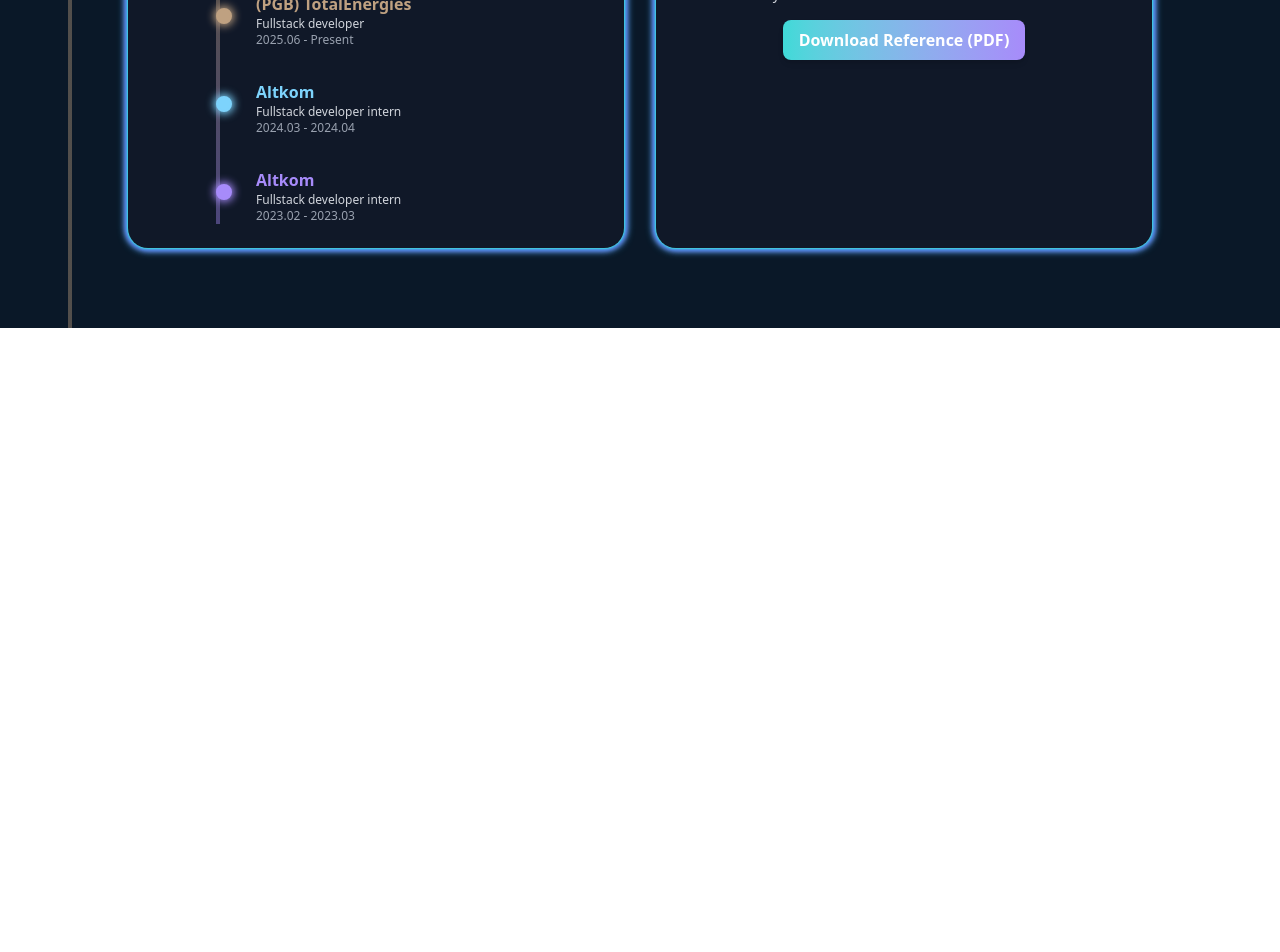
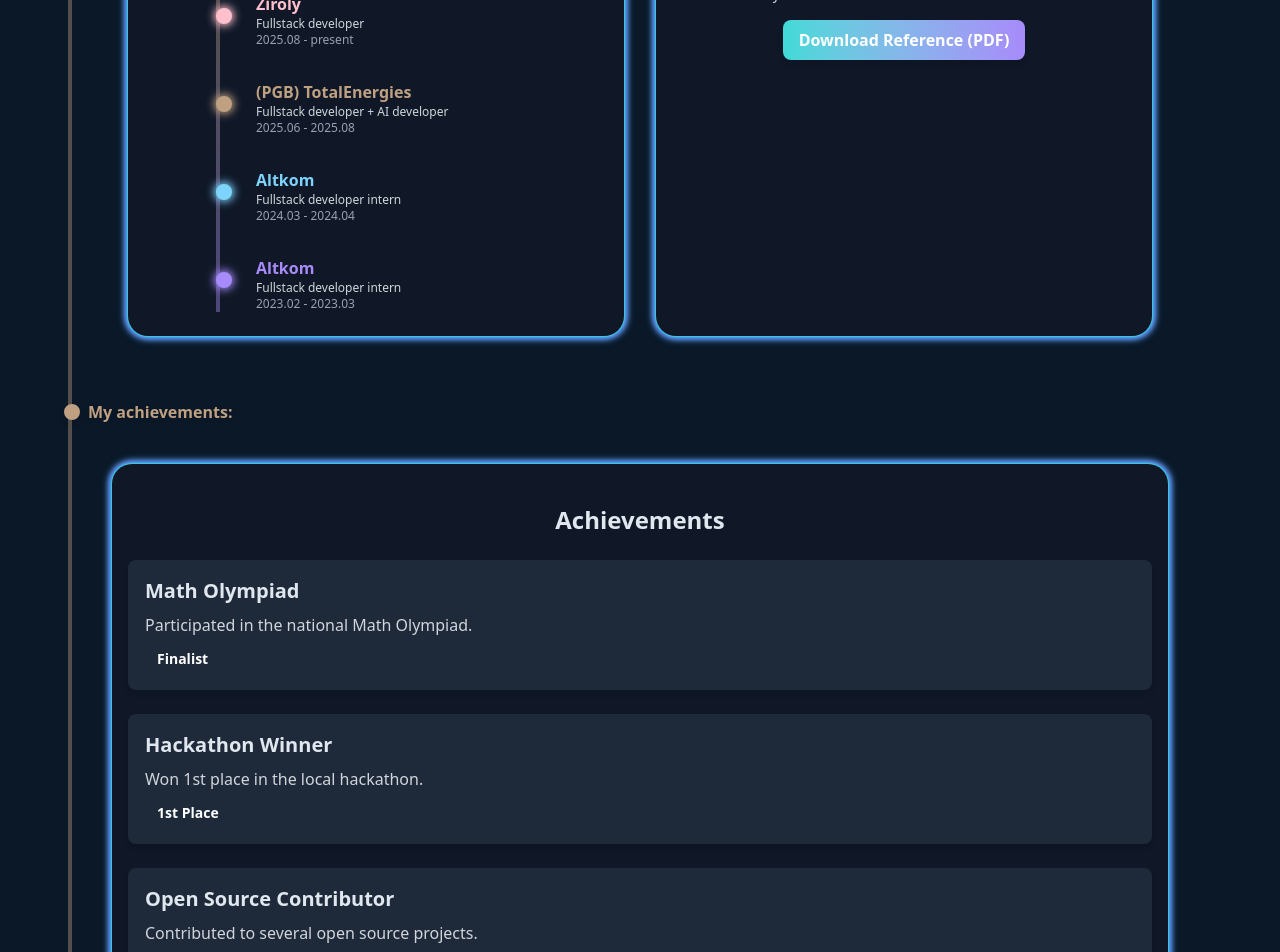
Before and after one commit to Wojtoppin/portfolio, a React (Vite) app: page / in a window 1280 px wide. Shown: the part 1200-2152 px from the top of the page. Before the commit the page ends 1528 px from the top, so only its background shows below. Built offline with nearby package versions, Linux system fonts and the light colour scheme; no server answers.

Commit message:
added an achievements component

```diff
--- a/src/App.tsx
+++ b/src/App.tsx
@@ -6,16 +6,18 @@ import ProjectsHolder from "./components/ProjectsHolder";
 import Timeline from "./components/Timeline";
 import AboutMe from "./components/AboutMe";
 import WorkPlaces from "./components/WorkPlaces";
+import Achievements from "./components/Achievements";
 
 function App() {
   return (
-    <div className="App bg-gradient-to-b from-[#0A1828] to-[black]" style={{ position: "relative", minHeight: "100vh" }}>
+    <div className="App" style={{ position: "relative", minHeight: "100vh" }}>
       <StarBackground />
       <Header />
       <Timeline>
         <ProjectsHolder timelineText="My favourite projects:"/>
         <AboutMe timelineText="About me:" />
         <WorkPlaces timelineText="My work experience: "/>
+        <Achievements timelineText="My achievements:" />
       </Timeline>
     </div>
   );
--- /dev/null
+++ b/src/components/Achievement.tsx
@@ -0,0 +1,21 @@
+import React from "react";
+
+type AchievementProps = {
+  name: string;
+  description: string;
+  place?: string;
+};
+
+const Achievement: React.FC<AchievementProps> = ({ name, description, place }) => (
+  <div className="mb-6 p-4 rounded-lg bg-gray-800 bg-opacity-80 shadow-md border border-transparent hover:scale-101 transition-transform">
+    <h3 className="text-xl font-bold text-gold mb-2">{name}</h3>
+    <p className="text-gray-300 mb-2">{description}</p>
+    {place && (
+      <span className="inline-block px-3 py-1 bg-emerald text-white rounded-full text-sm font-semibold">
+        {place}
+      </span>
+    )}
+  </div>
+);
+
+export default Achievement;
--- /dev/null
+++ b/src/components/Achievements.tsx
@@ -0,0 +1,50 @@
+import React from "react";
+import Achievement from "./Achievement.tsx";
+
+const achievements = [
+  {
+    name: "Math Olympiad",
+    description: "Participated in the national Math Olympiad.",
+    place: "Finalist",
+  },
+  {
+    name: "Hackathon Winner",
+    description: "Won 1st place in the local hackathon.",
+    place: "1st Place",
+  },
+  {
+    name: "Open Source Contributor",
+    description: "Contributed to several open source projects.",
+  },
+  // Add more achievements here
+];
+
+const Achievements: React.FC = ({ timelineText }: { timelineText?: string }) => (
+  <div
+    className="px-4 py-6 m-10 flex-1 min-w-[220px] text-center shadow-lg bg-gray-900 bg-opacity-80 transition-transform hover:scale-101"
+    style={{
+      boxShadow:
+        "0 0 2px 1px #3fdad8, 0 0 4px 2px #3b82f6, 0 0 6px 2px #a78bfa, 0 0 8px 2px #38bdf8",
+      borderImage:
+        "linear-gradient(135deg, #3fdad8, #3b82f6, #a78bfa, #38bdf8) 1",
+      borderColor: "transparent",
+      color: "#e0e7ef",
+      textDecoration: "none",
+      borderRadius: "20px",
+    }}
+  >
+    <h2 className="text-2xl font-semibold mt-4 mb-6 text-gold">Achievements</h2>
+    <div className="prose prose-invert text-left max-w-none">
+      {achievements.map((ach, idx) => (
+        <Achievement
+          key={idx}
+          name={ach.name}
+          description={ach.description}
+          place={ach.place}
+        />
+      ))}
+    </div>
+  </div>
+);
+
+export default Achievements;
--- a/src/components/WorkPlaces.tsx
+++ b/src/components/WorkPlaces.tsx
@@ -5,9 +5,15 @@ export default function WorkPlaces({
 }) {
   const workTimeline = [
     {
+      company: "Ziroly",
+      role: "Fullstack developer",
+      period: "2025.08 - present",
+      color: "pink",
+    },
+    {
       company: "(PGB) TotalEnergies",
-      role: "Fullstack developer",
-      period: "2025.06 - Present",
+      role: "Fullstack developer + AI developer",
+      period: "2025.06 - 2025.08",
       color: "#BFA181",
     },
     {
@@ -42,7 +48,7 @@ export default function WorkPlaces({
       >
         <h2 className="text-2xl font-bold mb-2 text-[#BFA181]">Workplaces</h2>
         <p className="mb-4 text-white">
-          Here you can find information about my previous workplaces.
+          Here you can find information about my work experience.
         </p>
 
       </div>
--- a/tailwind.config.js
+++ b/tailwind.config.js
@@ -0,0 +1,15 @@
+module.exports = {
+  theme: {
+    extend: {
+      colors: {
+        gold: '#0A1828', // Example: gold is #0A1828
+        // Add more custom colors below
+        silver: '#C0C0C0',
+        bronze: '#CD7F32',
+        emerald: '#50C878',
+        // ...add more as needed
+      },
+    },
+  },
+  plugins: [],
+}
```
